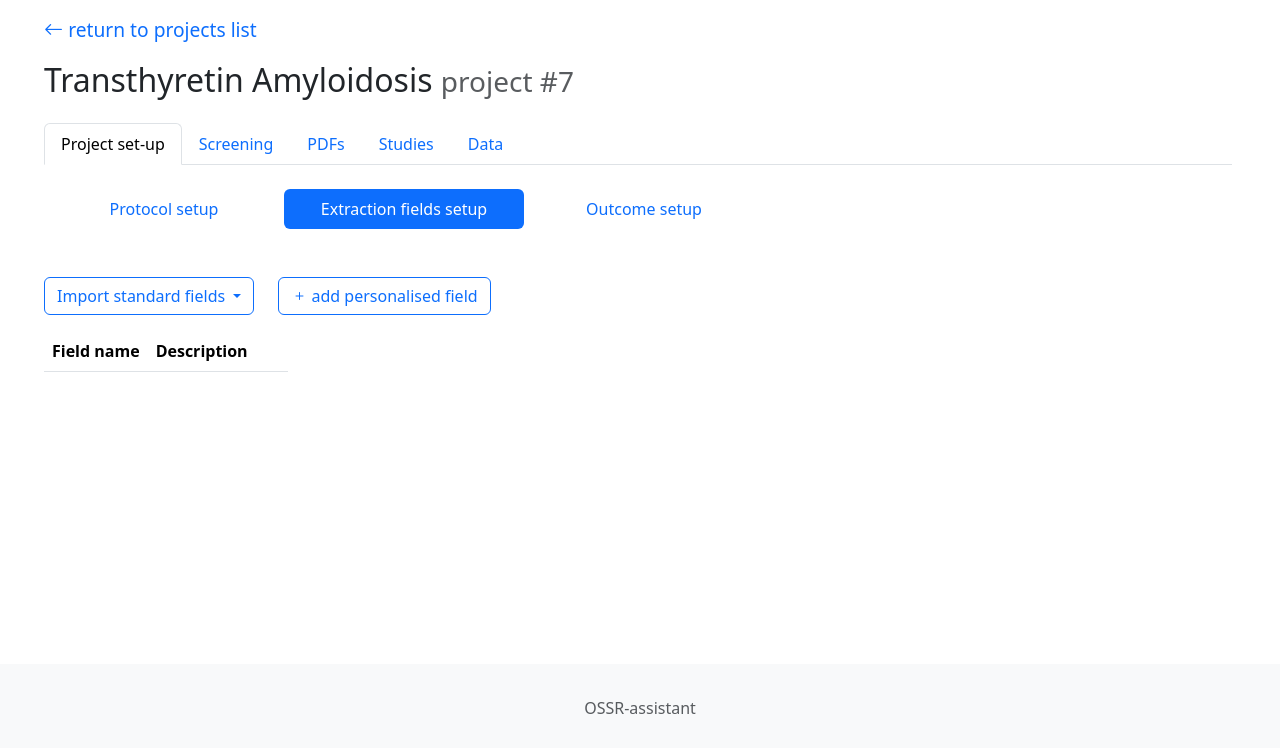
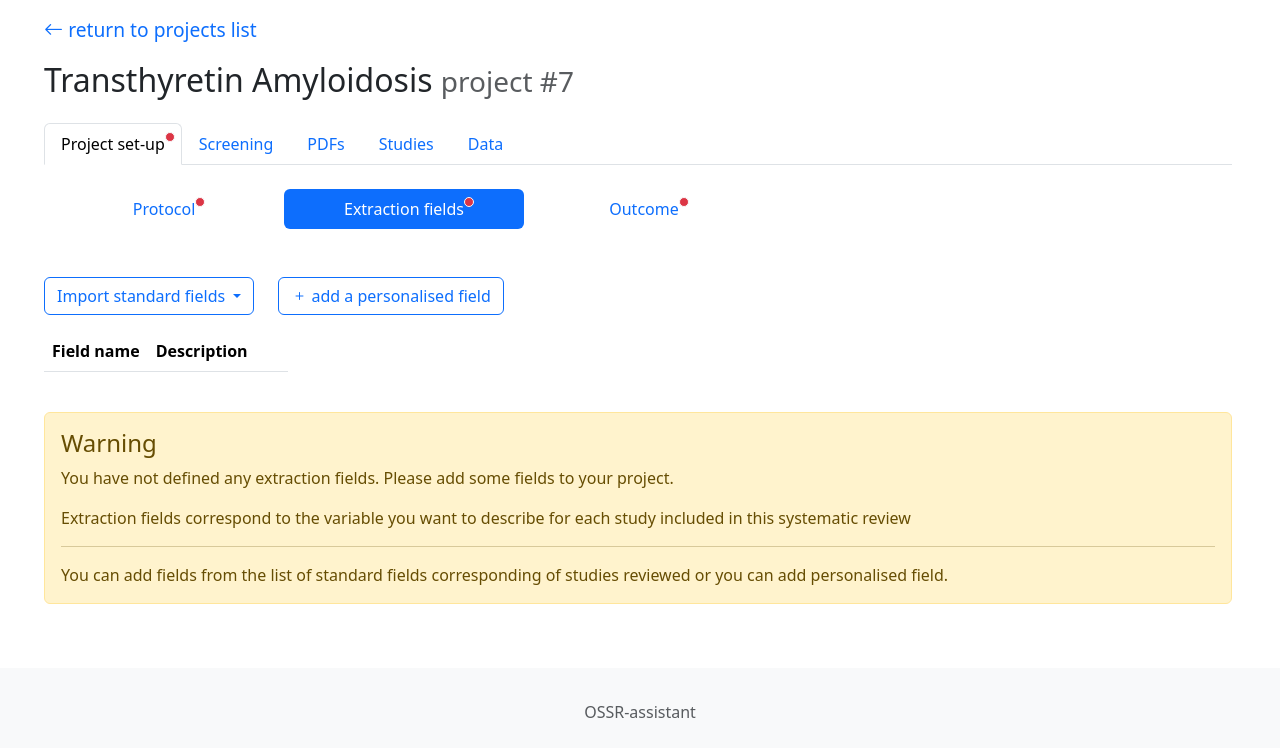
Before and after one commit to cucheratmi/OSSR-assist, a Flask app: page /project/update_fields/7 in a window 1280 px wide. Shown: the part 56-804 px from the top of the page. Before the commit the page ends 770 px from the top, so only its background shows below. Run offline with Flask 3, Linux system fonts and the light colour scheme; data comes from the database, SQL or seed files in the repository; both versions use the stored data as it was after the commit; lists and menus that the app fills with data are empty; parts of the project's set-up code (start-up, migrations or seed data) failed here and were passed over; some libraries are stand-ins or nearby versions.

Commit message:
updating

```diff
--- a/projects.py
+++ b/projects.py
@@ -17,15 +17,19 @@ def projects_list():
 def home():
     return projects_list()
 
-def project_edit(id):
+def project_edit(project_id):
     sql = "SELECT * FROM projects WHERE id=?"
-    project_data = sql_select_fetchone(sql, (id,))
+    project_data = sql_select_fetchone(sql, (project_id,))
     project_name = project_data['name']
     eligibility_criteria_empty = project_data['eligibility_criteria'] is None or project_data['eligibility_criteria'] == ''
+
     LLM_available = (is_primary_LLM_available() and is_secondary_LLM_available())
+    outcomes_list_empty = is_outcomes_list_empty(project_id)
+    extraction_fields_list_empty = is_extraction_fields_list_empty(project_id)
 
-    return render_template('project_setup_1.html', project_id=id, project_data=project_data,
+    return render_template('project_setup_1.html', project_id=project_id, project_data=project_data,
                            TypeOfStudy=TypeOfStudy, project_name=project_name,
+                           outcomes_list_empty=outcomes_list_empty, extraction_fields_list_empty=extraction_fields_list_empty,
                            eligibility_criteria_empty=eligibility_criteria_empty, no_LLM = not LLM_available)
 
 
@@ -69,12 +73,16 @@ def project_add():
 
 
 def project_fields_edit(project_id):
-    sql="SELECT name FROM projects WHERE id=?"
-    project_name = sql_select_fetchone(sql, (project_id,))['name']
+    project_name,_, eligibility_criteria_empty = get_project_name(project_id)
+    outcomes_list_empty = is_outcomes_list_empty(project_id)
 
     sql = "SELECT * FROM study_fields where project=? ORDER BY sort_order"
     fields = sql_select_fetchall(sql, (project_id,))
-    return render_template('project_setup_2.html', project_id=project_id, fields=fields, project_name=project_name)
+    return render_template('project_setup_2.html', project_id=project_id, fields=fields,
+                           project_name=project_name, eligibility_criteria_empty=eligibility_criteria_empty,
+                           outcomes_list_empty=outcomes_list_empty)
+
+
 
 def project_fields_update_order(project_id):
     new_order = request.get_json()
--- a/templates/_navbar1.html
+++ b/templates/_navbar1.html
@@ -14,7 +14,7 @@
   <li class="nav-item">
     <a class="nav-link {% if page=='setup' %}active{% endif %}" href="/project/edit/{{ project_id }}">
         Project set-up
-        {%  if eligibility_criteria_empty %}
+        {%  if eligibility_criteria_empty or outcomes_list_empty or extraction_fields_list_empty %}
             <span class="position-absolute top-n2 start-99 translate-left p-1 bg-danger border border-light rounded-circle">
                 <span class="visually-hidden">Nouvelle notification</span>
             </span>
--- a/templates/project_setup_2.html
+++ b/templates/project_setup_2.html
@@ -32,15 +32,36 @@
         <ul class="nav nav-pills">
             <li class="nav-item">
                 <a class="nav-link " href="/project/edit/{{ project_id }}"
-                   style="width: 15rem; text-align: center;">Protocol setup</a>
+                   style="width: 15rem; text-align: center;">
+                    Protocol
+                    {%  if eligibility_criteria_empty %}
+                        <span class="position-absolute top-n2 start-99 translate-left p-1 bg-danger border border-light rounded-circle">
+                            <span class="visually-hidden">Nouvelle notification</span>
+                        </span>
+                    {% endif %}
+                </a>
             </li>
             <li class="nav-item">
                 <a class="nav-link active" href="/project/update_fields/{{ project_id }}"
-                   style="width: 15rem; text-align: center;">Extraction fields setup</a>
+                   style="width: 15rem; text-align: center;">
+                    Extraction fields
+                    {%  if fields==[] %}
+                        <span class="position-absolute top-n2 start-99 translate-left p-1 bg-danger border border-light rounded-circle">
+                            <span class="visually-hidden">Nouvelle notification</span>
+                        </span>
+                    {% endif %}
+                </a>
             </li>
             <li class="nav-item">
                 <a class="nav-link " href="/outcomes/setup/{{ project_id }}"
-                   style="width: 15rem; text-align: center;">Outcome setup</a>
+                   style="width: 15rem; text-align: center;">
+                    Outcome
+                    {%  if outcomes_list_empty %}
+                        <span class="position-absolute top-n2 start-99 translate-left p-1 bg-danger border border-light rounded-circle">
+                            <span class="visually-hidden">Nouvelle notification</span>
+                        </span>
+                    {% endif %}
+                 </a>
             </li>
         </ul>
     </div>
@@ -65,7 +86,7 @@
         </div>
         <div class="col-auto">
             <a class="btn btn-outline-primary" href="/extraction_field/add/{{ project_id }}">
-                <i class="bi bi-plus"></i> add personalised field
+                <i class="bi bi-plus"></i> add a personalised field
             </a>
         </div>
     </div>
@@ -131,4 +152,16 @@
 
 </script>
 
+    {%  if fields==[] %}
+        <br/>
+        <div class="alert alert-warning" role="alert">
+        <h4 class="alert-heading">Warning</h4>
+        <p>You have not defined any extraction fields. Please add some fields to your project.</p>
+            <p>Extraction fields correspond to the variable you want to describe for each study included in this systematic review</p>
+        <hr>
+        <p class="mb-0">You can add fields from the list of standard fields corresponding of studies reviewed or you can add personalised field.</p>
+        </div>
+    {% endif %}
+
+
 {%  endblock %}
--- a/templates/setup.html
+++ b/templates/setup.html
@@ -45,7 +45,7 @@
         <option value="openai" {% if LLM_NAME == 'openai' %}selected{% endif %}>OpenAI (gpt-4o)</option>
         <option value="mistral" {% if LLM_NAME == 'mistral' %}selected{% endif %}>Mistral (mistral-large-latest)</option>
         <option value="claude" {% if LLM_NAME == 'claude' %}selected{% endif %}>Anthropic (claude-3-7-sonnet-latest)</option>
-        <option value="deepseek" {% if LLM_NAME == 'deepseek' %}selected{% endif %}>DeepSeek-R1 via hyperbolic.xyz</option>
+{#        <option value="deepseek" {% if LLM_NAME == 'deepseek' %}selected{% endif %}>DeepSeek-R1 via hyperbolic.xyz</option>#}
     </select>
 
     <div id="LLM_NAME_info" class="form-text"></div>
--- a/utils.py
+++ b/utils.py
@@ -222,3 +222,14 @@ def get_project_name(project_id):
     study_type = r['type_of_study']
     eligibility_criteria_empty = (r['eligibility_criteria'] is None or r['eligibility_criteria'].strip() == "")
     return project_name, study_type, eligibility_criteria_empty
+
+
+def is_outcomes_list_empty(project_id):
+    sql = "SELECT COUNT(*) FROM outcomes WHERE project=?"
+    parameters = (project_id,)
+    return sql_select_fetchone(sql, parameters)['COUNT(*)'] == 0
+
+def is_extraction_fields_list_empty(project_id):
+    sql = "SELECT COUNT(*) FROM study_fields WHERE project=?"
+    parameters = (project_id,)
+    return sql_select_fetchone(sql, parameters)['COUNT(*)'] == 0
```
Also changed, not shown: outcomes.py (+9 -1 lines), templates/project_setup_1.html (+27 -5 lines), templates/project_setup_outcomes.html (+24 -3 lines), srai_database.sqlite.
